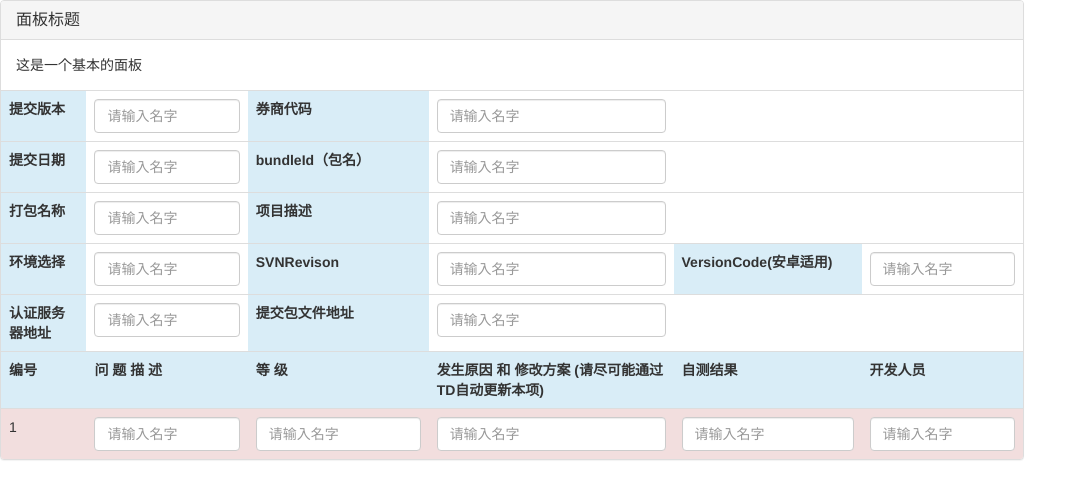
After one commit to hikingDX/WorkHome, a Django app: template templates/versioninfo/create.html in a window 1280 px wide. The commit adds this page. Shown: the top 499 px of the page, without its empty margins (0-1087 px from the left). Run offline with Django 3.2, Linux system fonts and the light colour scheme; the template is opened without the code that fills it, so the values that code supplies are empty; some libraries are stand-ins or nearby versions.

Commit message:
day1 end

```diff
--- /dev/null
+++ b/templates/versioninfo/create.html
@@ -0,0 +1,83 @@
+<!DOCTYPE html>
+<html>
+<head>
+    <meta charset="utf-8">
+    <title>Bootstrap 实例 - 精简表格</title>
+    <link rel="stylesheet" href="https://cdn.staticfile.org/twitter-bootstrap/3.3.7/css/bootstrap.min.css">
+    <script src="https://cdn.staticfile.org/jquery/2.1.1/jquery.min.js"></script>
+    <script src="https://cdn.staticfile.org/twitter-bootstrap/3.3.7/js/bootstrap.min.js"></script>
+</head>
+<body>
+    <div class="panel panel-default" style="width: 80%">
+        <div class="panel-heading">
+            <h3 class="panel-title">面板标题</h3>
+        </div>
+        <div class="panel-body">
+            这是一个基本的面板
+        </div>
+        <table class="table">
+
+            <tbody>
+            <tr>
+                <th class="info">提交版本</th>
+                <td><input type="text" class="form-control" id="firstname" placeholder="请输入名字"></td>
+                <th class="info">券商代码</th>
+                <td><input type="text" class="form-control" id="firstname" placeholder="请输入名字"></td>
+                <th></th>
+                <td></td>
+            </tr>
+            <tr>
+                <th class="info">提交日期</th>
+                <td><input type="text" class="form-control" id="firstname" placeholder="请输入名字"></td>
+                <th class="info"> bundleId（包名）</th>
+                <td><input type="text" class="form-control" id="firstname" placeholder="请输入名字"></td>
+                <th></th>
+                <td></td>
+            </tr>
+            <tr>
+                <th class="info">打包名称</th>
+                <td><input type="text" class="form-control" id="firstname" placeholder="请输入名字"></td>
+                <th class="info">项目描述</th>
+                <td> <input type="text" class="form-control" id="firstname" placeholder="请输入名字"></td>
+                <th></th>
+                <td></td>
+            </tr>
+            <tr>
+                <th class="info">环境选择</th>
+                <td><input type="text" class="form-control" id="firstname" placeholder="请输入名字"></td>
+                <th class="info">SVNRevison</th>
+                <td> <input type="text" class="form-control" id="firstname" placeholder="请输入名字"></td>
+                <th class="info">VersionCode(安卓适用)</th>
+                <td><input type="text" class="form-control" id="firstname" placeholder="请输入名字"></td>
+            </tr>
+            <tr>
+                <th class="info">认证服务器地址</th>
+                <td><input type="text" class="form-control" id="firstname" placeholder="请输入名字"></td>
+                <th class="info"> 提交包文件地址</th>
+                <td> <input type="text" class="form-control" id="firstname" placeholder="请输入名字"></td>
+                <th></th>
+                <td></td>
+            </tr>
+            <tr>
+                <th class="info">编号</th>
+                <th class="info">问 题 描 述</th>
+                <th class="info">等 级</th>
+                <th class="info">发生原因 和 修改方案 (请尽可能通过TD自动更新本项)</th>
+                <th class="info">自测结果</th>
+                <th class="info">开发人员</th>
+            </tr>
+                    <tr class="danger">
+            <td>1</td>
+            <td><input type="text" class="form-control" id="firstname" placeholder="请输入名字"></td>
+            <td><input type="text" class="form-control" id="firstname" placeholder="请输入名字"></td>
+            <td><input type="text" class="form-control" id="firstname" placeholder="请输入名字"></td>
+            <td> <input type="text" class="form-control" id="firstname" placeholder="请输入名字"></td>
+            <td><input type="text" class="form-control" id="firstname" placeholder="请输入名字"></td>
+            </tr>
+            </tbody>
+        </table>
+
+    </div>
+
+</body>
+</html>
```
Also changed, not shown: templates/versioninfo/versionform.html (+57 -5 lines).
